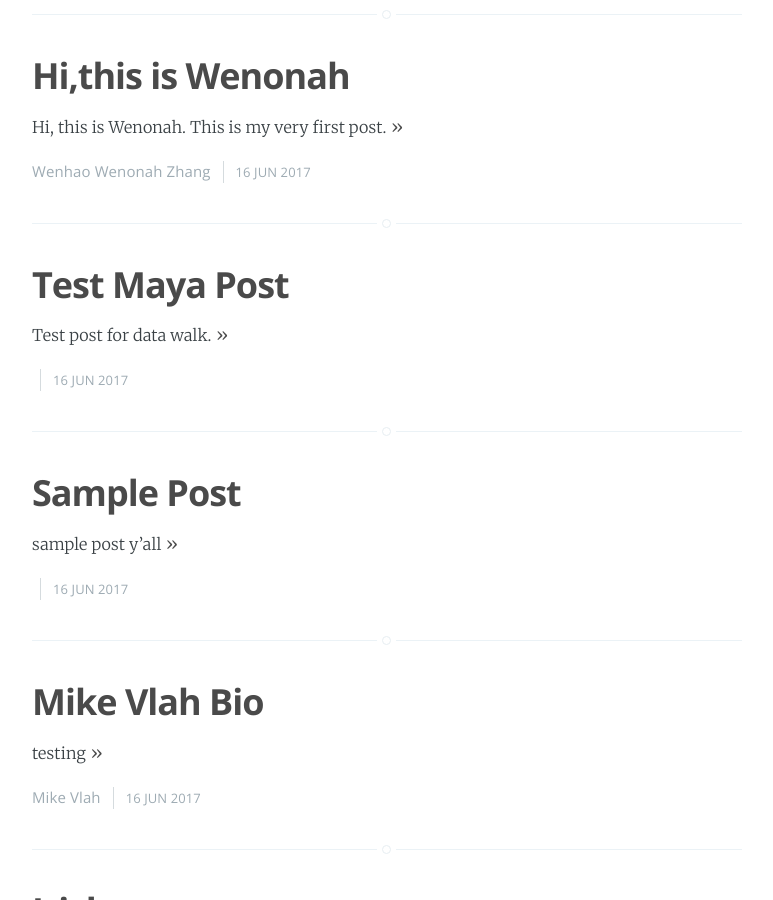
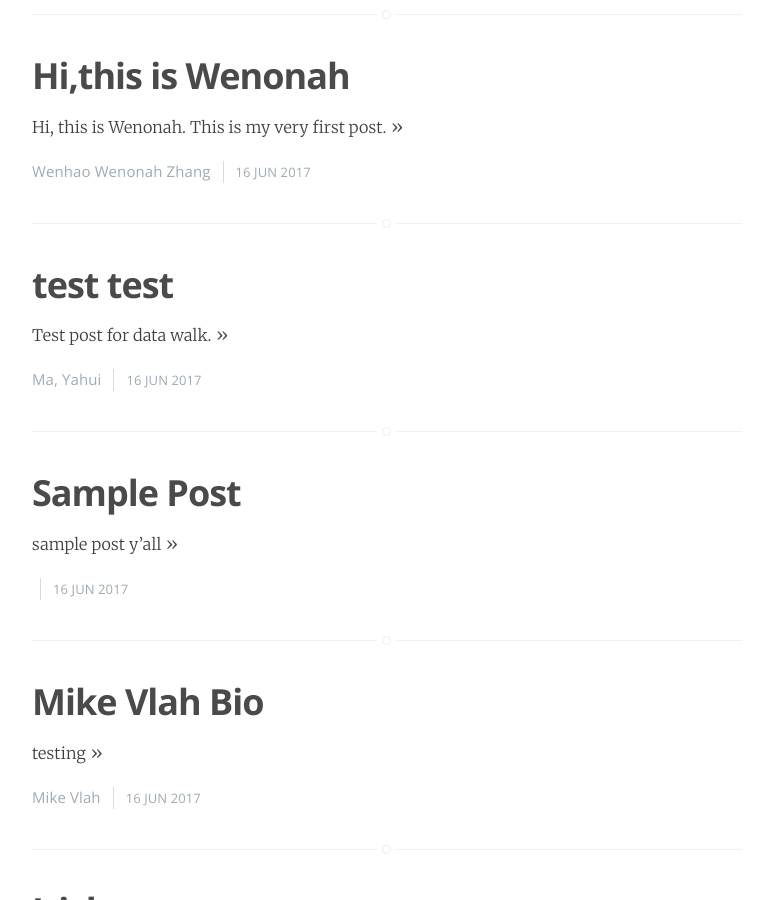
Before and after one commit to uwescience/DSSG2017, a Jekyll site: the page built from index.html, in a window 1280 px wide and 900 px high, scrolled down 564 px. Shown: the whole window, without its empty margins (253-1026 px from the left). Built offline with Jekyll 4.4.1, drawn with Linux system fonts in a browser that asks for light colours; the list of posts is cut into pages by our own code.

Commit message:
updated with header info

```diff
--- a/_posts/2017-06-16-test-maya-post.md
+++ b/_posts/2017-06-16-test-maya-post.md
@@ -1 +1,8 @@
+---
+layout: post
+title:  "test test"
+date:   2017-06-16
+author: Ma, Yahui
+---
+
 Test post for data walk.
```
